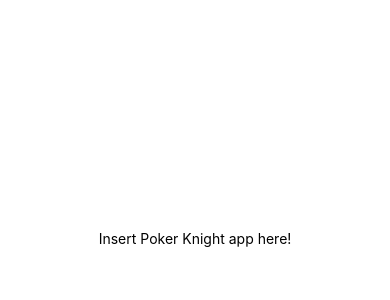
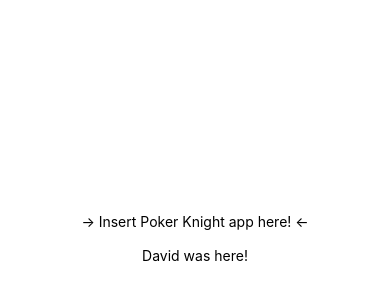
Before and after one commit to Poker-Knights/poker-knights-app, a React Native app in the folder poker-knight/: screen / in a window 390 px wide. Shown: the part 184-484 px from the top of the page. Built offline with nearby package versions, Linux system fonts and the light colour scheme.

Commit message:
Adds 'David was here!' to display

```diff
--- a/poker-knight/App.tsx
+++ b/poker-knight/App.tsx
@@ -4,7 +4,9 @@
 export default function App() {
   return (
     <View style={styles.container}>
-      <Text>Insert Poker Knight app here!</Text>
+      <Text>{'-> Insert Poker Knight app here! <-\n\n'}</Text>
+      <Text>David was here!</Text>
+
       <StatusBar style="auto" />
     </View>
   );
```
